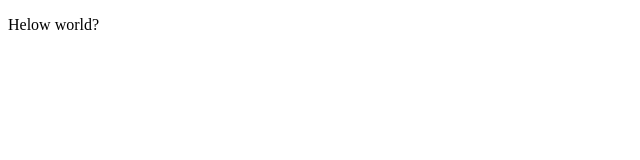
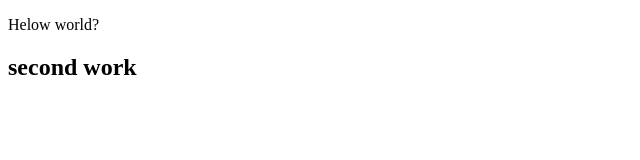
Before and after one commit to Umang-Rangani/thrid_demo, a plain HTML site: page index.html in a window 1280 px wide. Shown: the whole page, without its empty margins (0-640 px from the left). Drawn offline with Linux system fonts and the light colour scheme.

Commit message:
second commit

```diff
--- a/index.html
+++ b/index.html
@@ -7,5 +7,6 @@
 </head>
 <body>
     <p>Helow world?</p>
+    <h2>second work</h2>
 </body>
 </html>
```
